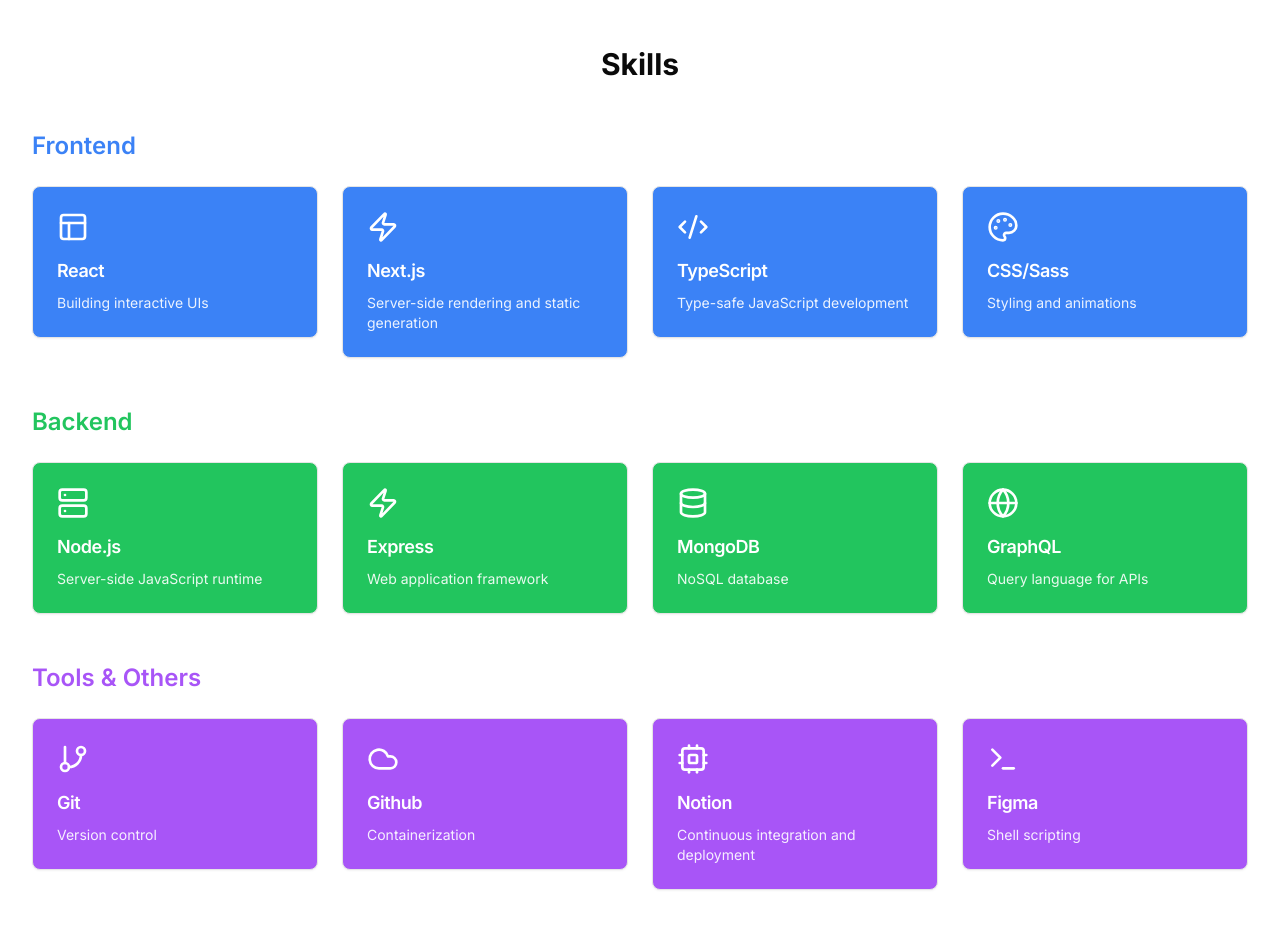
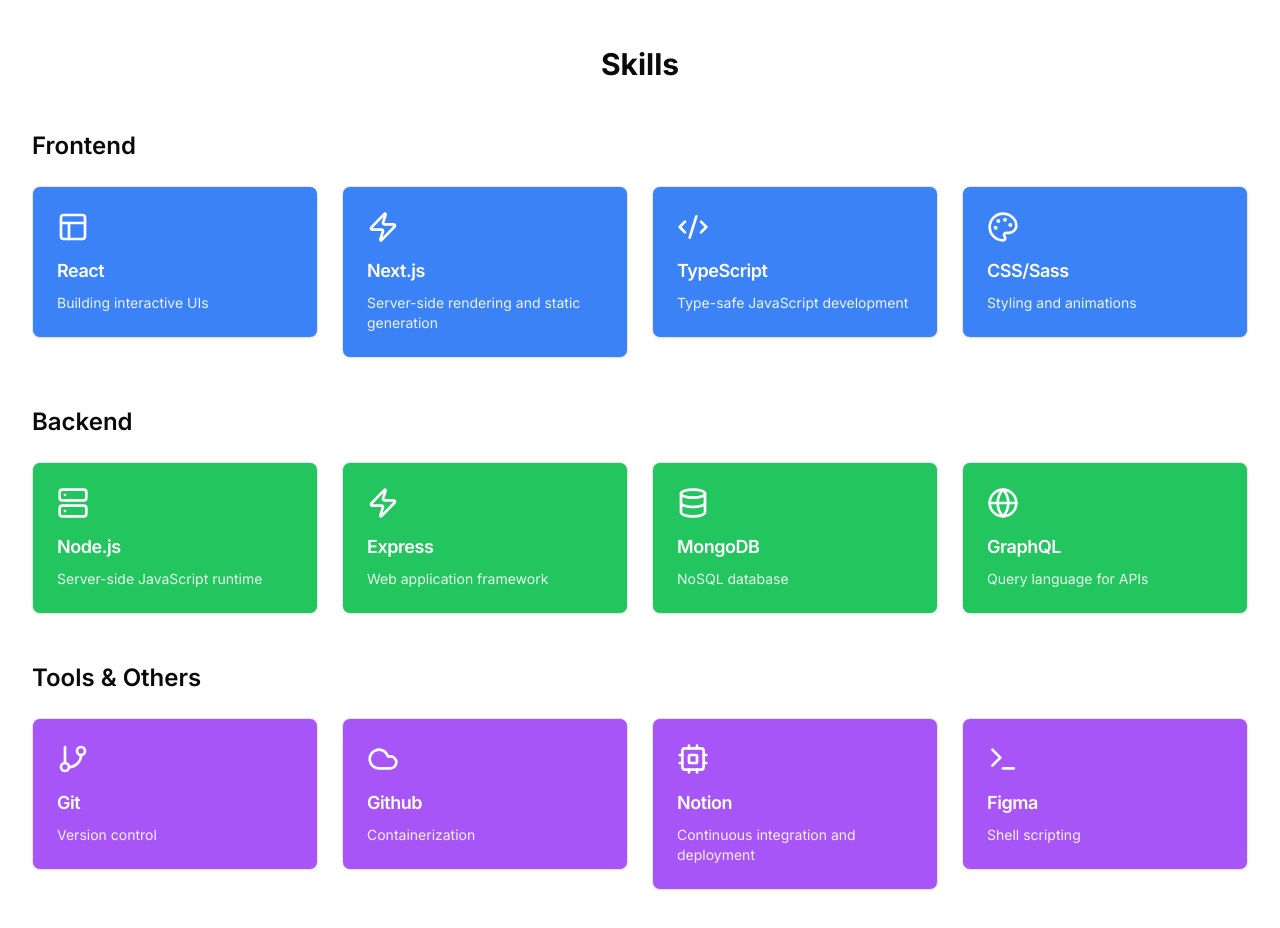
Before and after one commit to prasadharbare/persona, a Next.js app: page / in a window 1280 px wide. Shown: the part 1440-2368 px from the top of the page. Built offline with nearby package versions, Linux system fonts and the light colour scheme.

Commit message:
white  font color

```diff
--- a/components/skills.tsx
+++ b/components/skills.tsx
@@ -14,7 +14,7 @@ const skillCategories = [
       { name: "CSS/Sass", icon: Palette, description: "Styling and animations" },
     ],
     color: "bg-blue-500",
-    textColor: "text-blue-500",
+    textColor: "text-white-500",
   },
   {
     name: "Backend",
@@ -25,7 +25,7 @@ const skillCategories = [
       { name: "GraphQL", icon: Globe, description: "Query language for APIs" },
     ],
     color: "bg-green-500",
-    textColor: "text-green-500",
+    textColor: "text-white-500",
   },
   {
     name: "Tools & Others",
@@ -36,7 +36,7 @@ const skillCategories = [
       { name: "Figma", icon: Terminal, description: "Shell scripting" },
     ],
     color: "bg-purple-500",
-    textColor: "text-purple-500",
+    textColor: "text-white-500",
   },
 ]
 
```
